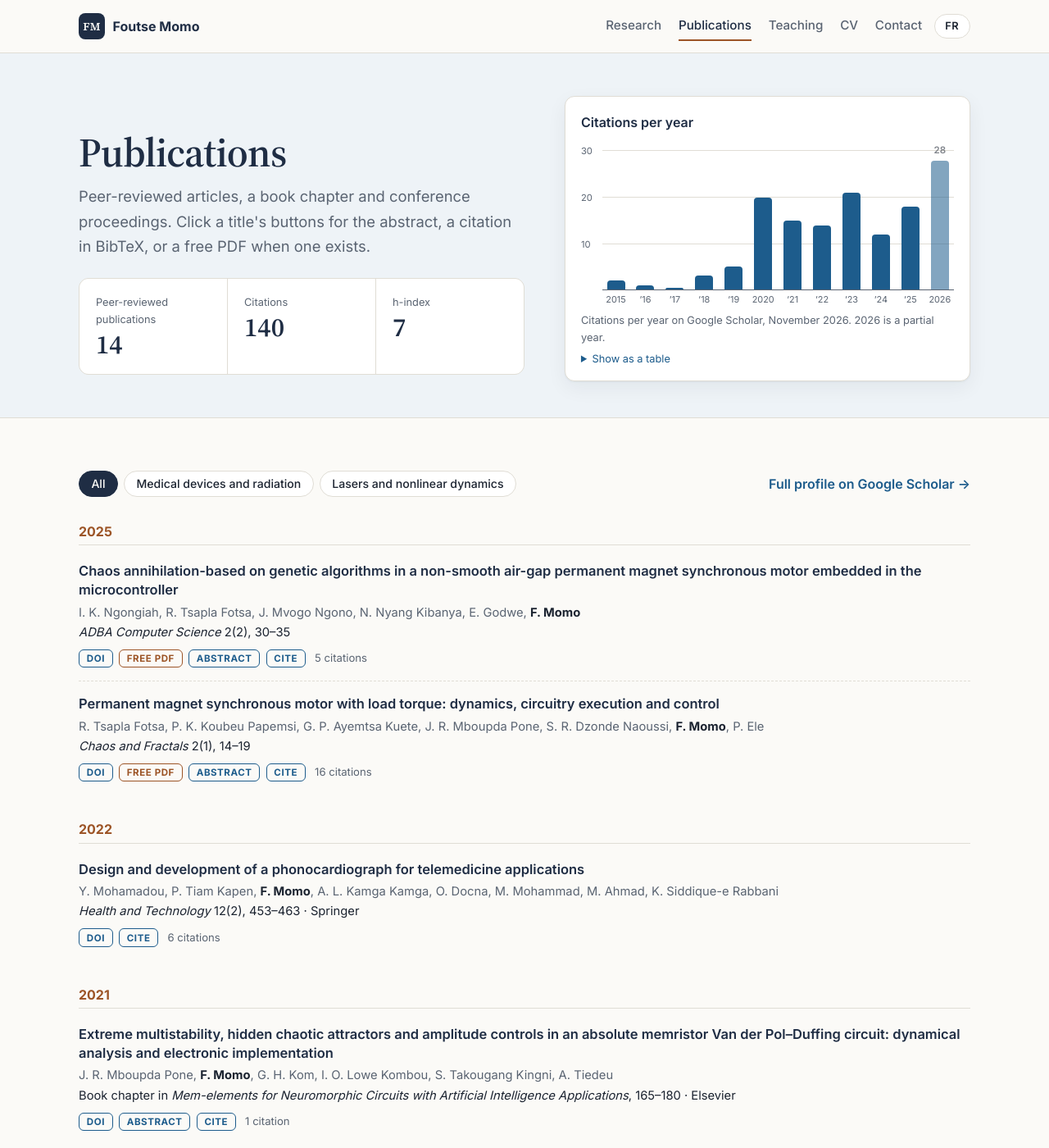
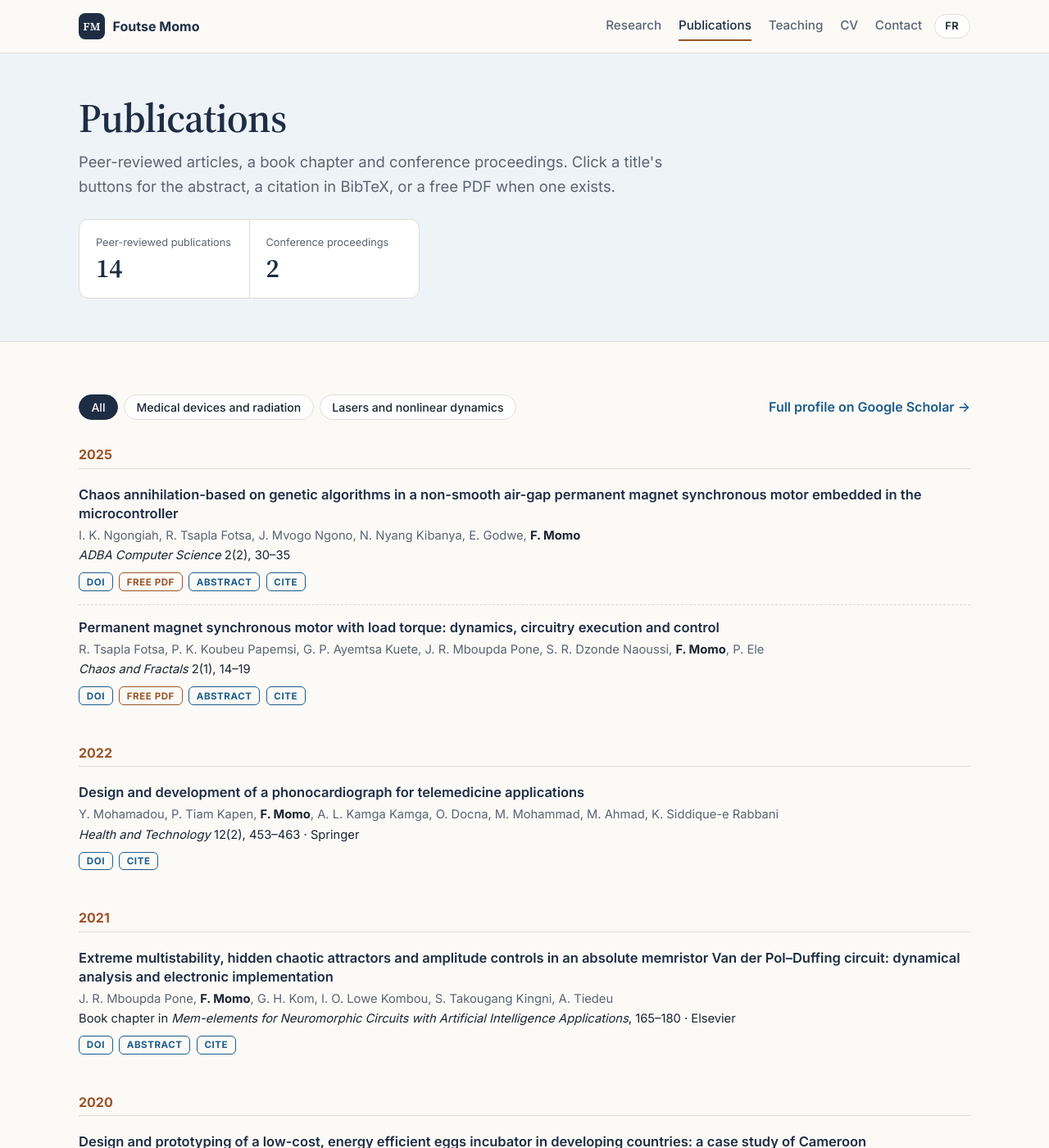
Before and after one commit to Foutse/meme-personal-website, a Jekyll site: the page built from publications/index.html, in a window 1280 px wide and 1400 px high. Shown: the whole window at 82% size. Built offline with Jekyll 4.4.1, drawn with Linux system fonts in a browser that asks for light colours; some of the changed text lies outside the part shown.

Commit message:
Hide citation counts: per article, h-index and citations chart
Counts are still small, so the site no longer shows them. The home page
section becomes 'Selected publications'; the chart include and data are
kept so they can be restored later.

Co-Authored-By: Claude Opus 5.5 <noreply@anthropic.com>

```diff
--- a/_includes/pub.html
+++ b/_includes/pub.html
@@ -15,7 +15,6 @@
     {%- if meta.oa and meta.oa != "" %}<a class="btn btn-oa" href="{{ meta.oa }}">{{ t.free_pdf }}</a>{% endif %}
     {%- if meta.abstract and meta.abstract != "" %}<button type="button" class="btn" aria-expanded="false" aria-controls="abs-{{ uid }}">{{ t.abstract }}</button>{% endif %}
     {%- if bib %}<button type="button" class="btn" aria-expanded="false" aria-controls="bib-{{ uid }}">{{ t.cite }}</button>{% endif %}
-    {%- if x.cites %}<span class="cites">{{ x.cites }} {% if x.cites == 1 %}{{ t.citation }}{% else %}{{ t.citations }}{% endif %}</span>{% endif %}
   </div>
   {%- if meta.abstract and meta.abstract != "" %}
   <div class="panel" id="abs-{{ uid }}" hidden><p lang="en">{{ meta.abstract }}</p></div>
--- a/_layouts/publications.html
+++ b/_layouts/publications.html
@@ -6,17 +6,14 @@ layout: base
 {%- assign p = site.data.profile -%}
 {%- assign peer = site.data.publications | where_exp: "x", "x.kind != 'proceedings'" -%}
 <section class="page-head">
-  <div class="wrap pubs-head">
-    <div>
-      <h1>{{ t.publications }}</h1>
-      <p class="lead">{{ t.pubs_intro }}</p>
-      <dl class="stats stats-inline">
-        <div><dt>{{ t.stats.pubs }}</dt><dd>{{ peer | size }}</dd></div>
-        <div><dt>{{ t.stats.citations }}</dt><dd>{{ p.metrics.citations }}</dd></div>
-        <div><dt>{{ t.stats.h }}</dt><dd>{{ p.metrics.h_index }}</dd></div>
-      </dl>
-    </div>
-    {% include cites-chart.html lang=L %}
+  <div class="wrap">
+    <h1>{{ t.publications }}</h1>
+    <p class="lead">{{ t.pubs_intro }}</p>
+    {%- assign procs = site.data.publications | where: "kind", "proceedings" %}
+    <dl class="stats stats-inline">
+      <div><dt>{{ t.stats.pubs }}</dt><dd>{{ peer | size }}</dd></div>
+      <div><dt>{{ t.stats.procs }}</dt><dd>{{ procs | size }}</dd></div>
+    </dl>
   </div>
 </section>
 
--- a/assets/css/style.css
+++ b/assets/css/style.css
@@ -156,7 +156,7 @@ p { margin: 0 0 .9rem; }
 .stats dt { font-size: .8rem; color: var(--muted); }
 .stats dd { margin: .2rem 0 0; font: 600 2rem/1.1 var(--serif); color: var(--navy); font-variant-numeric: tabular-nums; }
 .stats-note { color: var(--muted); font-size: .85rem; }
-.stats-inline { grid-template-columns: repeat(3, 1fr); margin-top: 1.5rem; max-width: 34rem; }
+.stats-inline { grid-template-columns: repeat(2, 1fr); margin-top: 1.5rem; max-width: 26rem; }
 
 .section-head { display: flex; justify-content: space-between; align-items: baseline; gap: 1rem; flex-wrap: wrap; margin-bottom: .4rem; }
 .section-head a { font-weight: 600; text-decoration: none; }
@@ -343,7 +343,7 @@ td:nth-child(2) { white-space: nowrap; }
   .hero-photo figcaption { display: none; }
   .hero-photo img { border-radius: 18px; border-width: 4px; }
   .stats { grid-template-columns: repeat(2, 1fr); margin-top: 2rem; }
-  .stats-inline { grid-template-columns: repeat(3, 1fr); }
+  .stats-inline { grid-template-columns: repeat(2, 1fr); }
   .stats dd { font-size: 1.6rem; }
   .cards-3, .themes, .teaching { grid-template-columns: 1fr; }
   .news li, .talks li, .theses-list li { flex-direction: column; gap: .1rem; }
```
Also changed, not shown: CONTENT-TODO.md (+1 -1 lines), _data/i18n.yml (+4 -4 lines), README.md.
